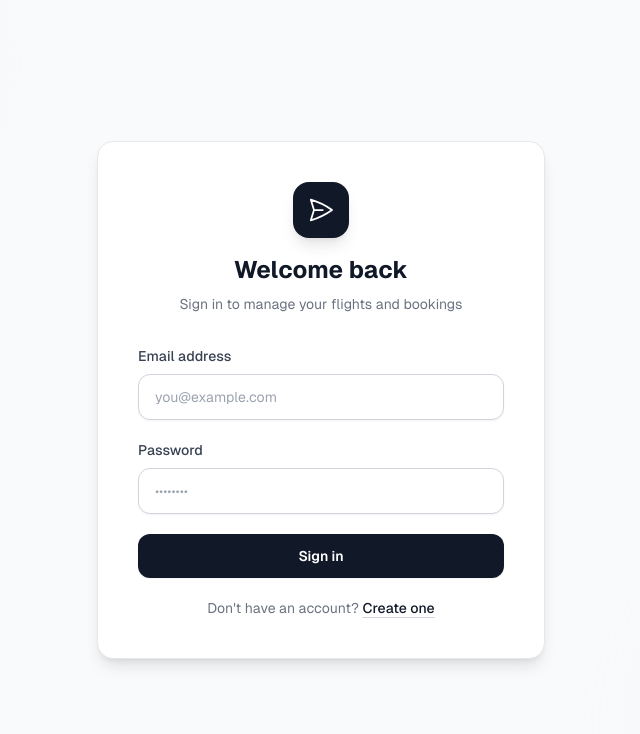
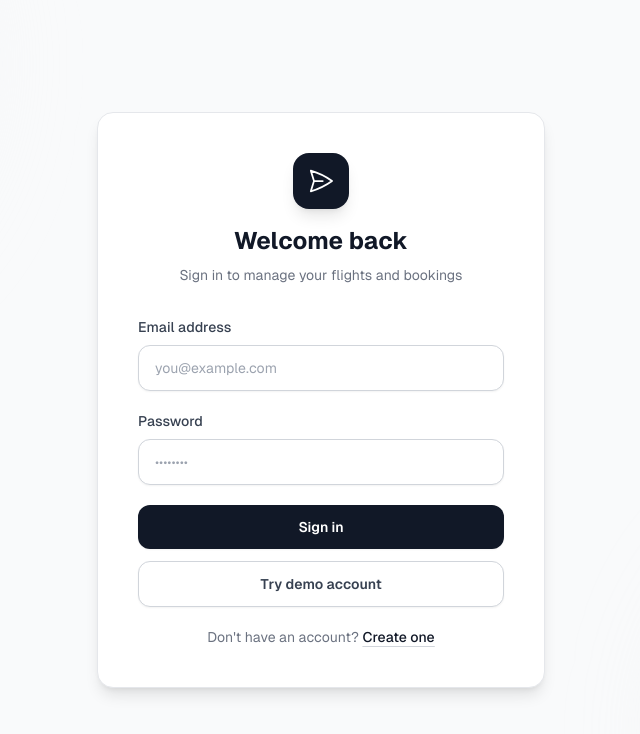
Before and after one commit to pran-ekaiva006/flight-management-app, a Next.js app: page /login in a window 1280 px wide. Shown: the top 734 px of the page, without its empty margins (319-959 px from the left). Built offline with nearby package versions, Linux system fonts and the light colour scheme.

Commit message:
chore: rebrand to SkyBooker, update documentation, and streamline demo onboarding

```diff
--- a/src/app/(main)/layout.tsx
+++ b/src/app/(main)/layout.tsx
@@ -1,11 +1,17 @@
 import { Navbar } from '@/components/layout/navbar';
 import { MobileNav } from '@/components/layout/mobile-nav';
+import { createClient } from '@/lib/supabase/server';
 
-export default function MainLayout({
+export default async function MainLayout({
   children,
 }: {
   children: React.ReactNode;
 }) {
+  const supabase = await createClient();
+  const {
+    data: { user },
+  } = await supabase.auth.getUser();
+
   return (
     <div className="flex min-h-screen flex-col bg-gray-50 dark:bg-gray-950">
       <Navbar />
@@ -14,7 +20,7 @@ export default function MainLayout({
         {children}
       </main>
 
-      <MobileNav />
+      <MobileNav isLoggedIn={!!user} />
     </div>
   );
 }
--- a/src/app/layout.tsx
+++ b/src/app/layout.tsx
@@ -17,8 +17,8 @@ const geistMono = localFont({
 
 export const metadata: Metadata = {
   title: {
-    template: '%s | Source Asia Flights',
-    default: 'Source Asia — Flight Management',
+    template: '%s | SkyBooker',
+    default: 'SkyBooker — Flight Management',
   },
   description:
     'Search, book, and manage flights with real-time seat selection and instant PNR confirmation.',
@@ -26,7 +26,7 @@ export const metadata: Metadata = {
   appleWebApp: {
     capable: true,
     statusBarStyle: 'default',
-    title: 'Source Asia',
+    title: 'SkyBooker',
   },
   formatDetection: {
     telephone: false,
@@ -37,7 +37,11 @@ export const metadata: Metadata = {
       { url: '/icons/favicon-32x32.png', sizes: '32x32', type: 'image/png' },
     ],
     apple: [
-      { url: '/icons/apple-touch-icon.png', sizes: '180x180', type: 'image/png' },
+      {
+        url: '/icons/apple-touch-icon.png',
+        sizes: '180x180',
+        type: 'image/png',
+      },
     ],
   },
 };
@@ -59,7 +63,12 @@ export default function RootLayout({
   children: React.ReactNode;
 }>) {
   return (
-    <html lang="en" className="light" style={{ colorScheme: 'light' }} suppressHydrationWarning>
+    <html
+      lang="en"
+      className="light"
+      style={{ colorScheme: 'light' }}
+      suppressHydrationWarning
+    >
       <body
         className={`${geistSans.variable} ${geistMono.variable} antialiased`}
       >
--- a/src/components/layout/mobile-nav.tsx
+++ b/src/components/layout/mobile-nav.tsx
@@ -5,14 +5,21 @@ import { usePathname } from 'next/navigation';
 import { NAV_ITEMS } from './nav-config';
 import { NavIcon } from './nav-icon';
 
-export function MobileNav() {
+export function MobileNav({ isLoggedIn = false }: { isLoggedIn?: boolean }) {
   const pathname = usePathname();
 
   return (
     <nav className="fixed bottom-0 left-0 right-0 z-50 border-t border-gray-200/60 bg-white/90 backdrop-blur-xl md:hidden dark:border-gray-800/60 dark:bg-gray-950/90">
       <div className="mx-auto flex h-16 max-w-md items-center justify-around px-2">
-        {NAV_ITEMS.map((item) => {
-          const isActive = pathname === item.href || (item.href !== '/' && pathname.startsWith(item.href));
+        {NAV_ITEMS.filter((item) => {
+          if (!isLoggedIn) {
+            return item.href === '/search';
+          }
+          return true;
+        }).map((item) => {
+          const isActive =
+            pathname === item.href ||
+            (item.href !== '/' && pathname.startsWith(item.href));
           return (
             <Link
               key={item.href}
@@ -23,7 +30,10 @@ export function MobileNav() {
                   : 'text-gray-400 hover:text-gray-600 dark:text-gray-500 dark:hover:text-gray-300'
               }`}
             >
-              <NavIcon icon={item.icon} className={`h-5 w-5 transition-transform ${isActive ? 'scale-110' : ''}`} />
+              <NavIcon
+                icon={item.icon}
+                className={`h-5 w-5 transition-transform ${isActive ? 'scale-110' : ''}`}
+              />
               <span className="text-[10px] font-medium">{item.label}</span>
               {isActive && (
                 <span className="absolute -top-px left-1/2 h-0.5 w-8 -translate-x-1/2 rounded-full bg-primary-500" />
--- a/src/components/layout/navbar.tsx
+++ b/src/components/layout/navbar.tsx
@@ -6,7 +6,9 @@ import { NavIcon } from './nav-icon';
 
 export async function Navbar() {
   const supabase = await createClient();
-  const { data: { user } } = await supabase.auth.getUser();
+  const {
+    data: { user },
+  } = await supabase.auth.getUser();
 
   return (
     <header className="sticky top-0 z-50 border-b border-gray-200/60 bg-white/80 backdrop-blur-xl dark:border-gray-800/60 dark:bg-gray-950/80">
@@ -14,8 +16,18 @@ export async function Navbar() {
         {/* Logo */}
         <Link href="/" className="flex items-center gap-2.5">
           <div className="flex h-9 w-9 items-center justify-center rounded-xl bg-gradient-to-br from-primary-500 to-primary-700 shadow-md shadow-primary-500/20">
-            <svg className="h-5 w-5 text-white" fill="none" viewBox="0 0 24 24" strokeWidth={1.5} stroke="currentColor">
-              <path strokeLinecap="round" strokeLinejoin="round" d="M6 12 3.269 3.125A59.769 59.769 0 0 1 21.485 12 59.768 59.768 0 0 1 3.27 20.875L5.999 12Zm0 0h7.5" />
+            <svg
+              className="h-5 w-5 text-white"
+              fill="none"
+              viewBox="0 0 24 24"
+              strokeWidth={1.5}
+              stroke="currentColor"
+            >
+              <path
+                strokeLinecap="round"
+                strokeLinejoin="round"
+                d="M6 12 3.269 3.125A59.769 59.769 0 0 1 21.485 12 59.768 59.768 0 0 1 3.27 20.875L5.999 12Zm0 0h7.5"
+              />
             </svg>
           </div>
           <span className="hidden text-lg font-bold text-gray-900 dark:text-white sm:block">
@@ -25,7 +37,12 @@ export async function Navbar() {
 
         {/* Desktop Navigation */}
         <nav className="hidden items-center gap-1 md:flex">
-          {NAV_ITEMS.map((item) => (
+          {NAV_ITEMS.filter((item) => {
+            if (!user) {
+              return item.href === '/search';
+            }
+            return true;
+          }).map((item) => (
             <Link
               key={item.href}
               href={item.href}
@@ -43,7 +60,9 @@ export async function Navbar() {
             <div className="flex items-center gap-3">
               <div className="hidden items-center gap-2 sm:flex">
                 <div className="flex h-8 w-8 items-center justify-center rounded-full bg-gradient-to-br from-primary-400 to-primary-600 text-xs font-bold text-white">
-                  {(user.user_metadata?.full_name || user.email || 'U').charAt(0).toUpperCase()}
+                  {(user.user_metadata?.full_name || user.email || 'U')
+                    .charAt(0)
+                    .toUpperCase()}
                 </div>
                 <span className="text-sm font-medium text-gray-700 dark:text-gray-300">
                   {user.user_metadata?.full_name || user.email?.split('@')[0]}
--- a/src/features/auth/components/login-form.tsx
+++ b/src/features/auth/components/login-form.tsx
@@ -1,6 +1,6 @@
 'use client';
 
-import { useEffect } from 'react';
+import { useEffect, useRef } from 'react';
 import { useFormState, useFormStatus } from 'react-dom';
 import { loginAction, type AuthActionResult } from '../actions/auth-actions';
 import Link from 'next/link';
@@ -22,8 +22,19 @@ function SubmitButton() {
       {pending ? (
         <span className="flex items-center justify-center gap-2">
           <svg className="h-4 w-4 animate-spin" viewBox="0 0 24 24" fill="none">
-            <circle className="opacity-25" cx="12" cy="12" r="10" stroke="currentColor" strokeWidth="4" />
-            <path className="opacity-75" fill="currentColor" d="M4 12a8 8 0 018-8V0C5.373 0 0 5.373 0 12h4z" />
+            <circle
+              className="opacity-25"
+              cx="12"
+              cy="12"
+              r="10"
+              stroke="currentColor"
+              strokeWidth="4"
+            />
+            <path
+              className="opacity-75"
+              fill="currentColor"
+              d="M4 12a8 8 0 018-8V0C5.373 0 0 5.373 0 12h4z"
+            />
           </svg>
           Signing in...
         </span>
@@ -34,8 +45,26 @@ function SubmitButton() {
   );
 }
 
+function DemoButton({ onClick }: { onClick: () => void }) {
+  const { pending } = useFormStatus();
+  return (
+    <button
+      type="button"
+      disabled={pending}
+      onClick={onClick}
+      className="w-full rounded-xl border border-gray-300 bg-white px-4 py-3 text-sm font-semibold
+                 text-gray-700 shadow-sm transition-all hover:bg-gray-50
+                 focus:outline-none focus:ring-2 focus:ring-gray-400 focus:ring-offset-2
+                 disabled:cursor-not-allowed disabled:opacity-60"
+    >
+      Try demo account
+    </button>
+  );
+}
+
 export function LoginForm() {
   const [state, formAction] = useFormState(loginAction, initialState);
+  const formRef = useRef<HTMLFormElement>(null);
 
   useEffect(() => {
     if (state?.error) {
@@ -43,8 +72,22 @@ export function LoginForm() {
     }
   }, [state?.error]);
 
+  const handleTryDemo = () => {
+    const emailInput = document.getElementById(
+      'login-email',
+    ) as HTMLInputElement;
+    const passwordInput = document.getElementById(
+      'login-password',
+    ) as HTMLInputElement;
+    if (emailInput && passwordInput) {
+      emailInput.value = 'demo@example.com';
+      passwordInput.value = 'Demo@1234';
+      formRef.current?.requestSubmit();
+    }
+  };
+
   return (
-    <form action={formAction} className="space-y-5" noValidate>
+    <form ref={formRef} action={formAction} className="space-y-5" noValidate>
       {/* Error message fallback for screen readers */}
       <div aria-live="polite" className="sr-only">
         {state?.error}
@@ -92,8 +135,11 @@ export function LoginForm() {
         />
       </div>
 
-      {/* Submit */}
-      <SubmitButton />
+      {/* Actions */}
+      <div className="space-y-3">
+        <SubmitButton />
+        <DemoButton onClick={handleTryDemo} />
+      </div>
 
       {/* Link to signup */}
       <p className="text-center text-sm text-gray-500">
--- a/src/features/booking/utils/generate-pnr.ts
+++ b/src/features/booking/utils/generate-pnr.ts
@@ -1,11 +1,11 @@
 /**
  * ─── PNR Code Generator ────────────────────────────────
- * Generates a 6-character alphanumeric PNR code (e.g., "SA4K7M").
- * Prefix "SA" for Source Asia branding.
+ * Generates a 6-character alphanumeric PNR code (e.g., "SK4K7M").
+ * Prefix "SK" for SkyBooker branding.
  */
 export function generatePNR(): string {
   const chars = 'ABCDEFGHIJKLMNOPQRSTUVWXYZ0123456789';
-  let code = 'SA';
+  let code = 'SK';
   for (let i = 0; i < 4; i++) {
     code += chars.charAt(Math.floor(Math.random() * chars.length));
   }
```
Also changed, not shown: src/lib/supabase/middleware.ts (+2 -7 lines), public/manifest.json, 1 other file (tests, documents, lock files or other folders).
